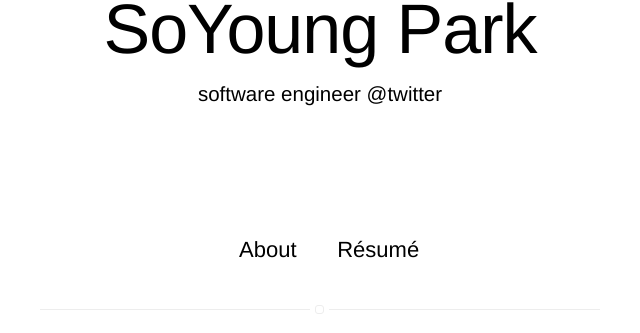
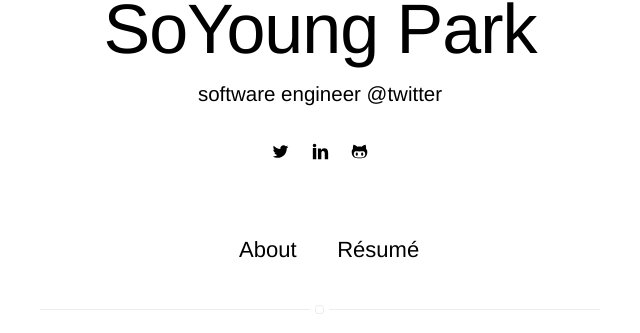
Before and after one commit to soyoungpark/soyoungpark.github.io, a Jekyll site: the page built from index.html, in a window 1280 px wide. Shown: the part 340-673 px from the top of the page, without its empty margins (320-960 px from the left). Built offline with Jekyll 4.4.1, drawn with Linux system fonts in a browser that asks for light colours.

Commit message:
Update others.sass

```diff
--- a/_sass/components/others.sass
+++ b/_sass/components/others.sass
@@ -15,7 +15,7 @@
     display: inline-block
     width: 17px
     height: 17px
-    fill: #fff
+    fill: $black//#fff
     text-align: center
     color: #000
     margin: 7px auto
```
